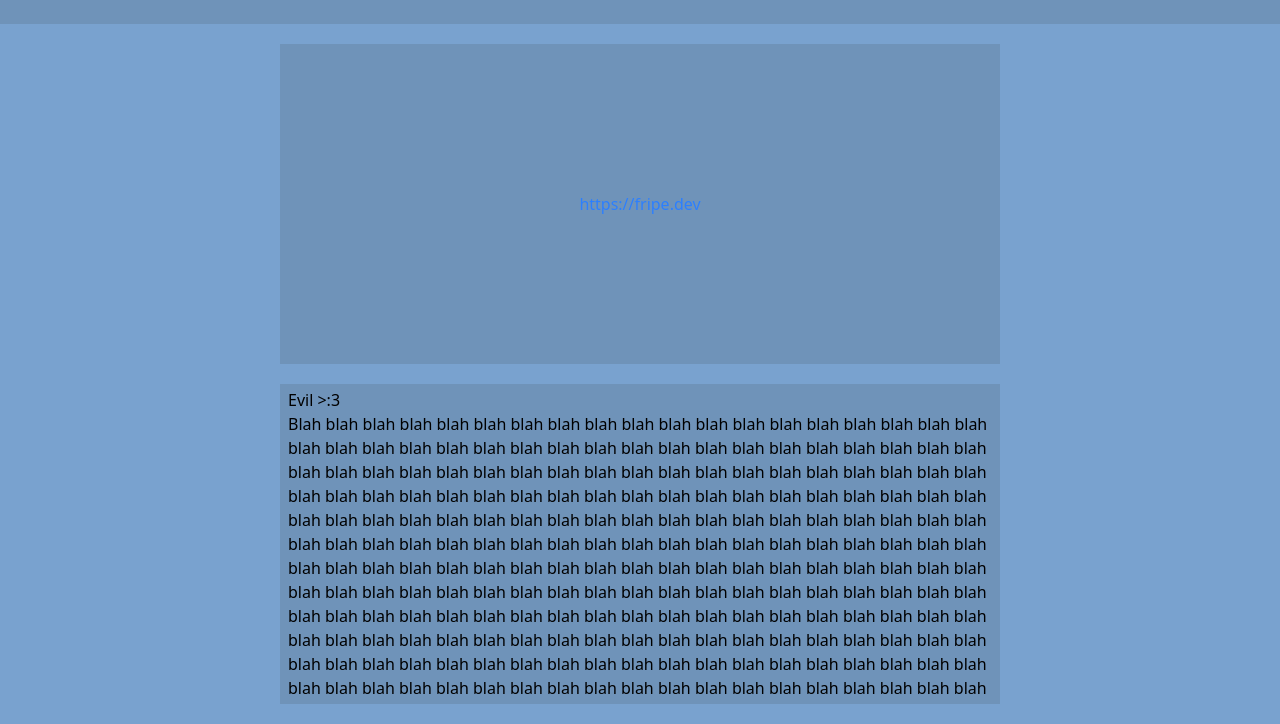
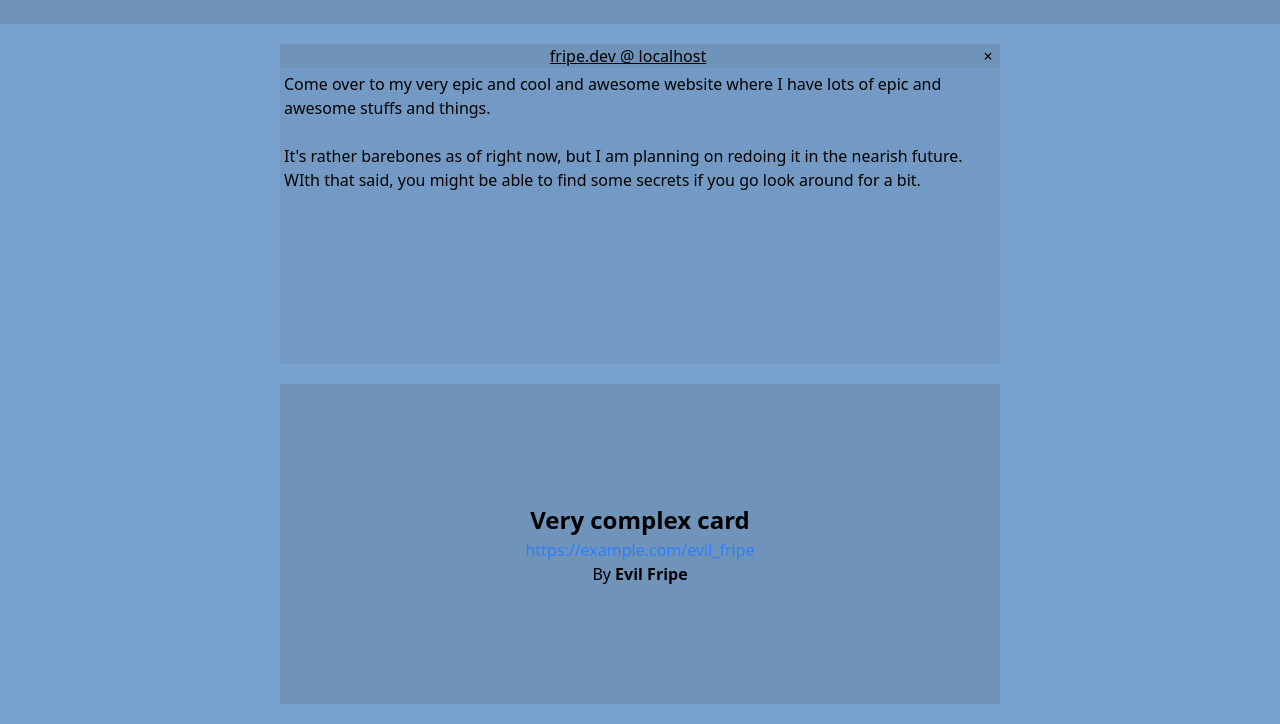
Before and after one commit to Fripe070/blahaj.group, an Astro site: page / in a window 1280 px wide. Shown: the part 200-924 px from the top of the page. Built offline with nearby package versions, Linux system fonts and the light colour scheme; Astro itself is replaced by a stand-in of ours.

Commit message:
Fill cards with content

```diff
--- a/src/cards/evil_fripe/card.astro
+++ b/src/cards/evil_fripe/card.astro
@@ -1,40 +1,20 @@
-<div class="bg-background-alt max-h-full max-w-full overflow-y-auto px-2 py-1">
-    Evil &gt:3
-    <br />
-    Blah blah blah blah blah blah blah blah blah blah blah blah blah blah blah blah blah blah blah blah
-    blah blah blah blah blah blah blah blah blah blah blah blah blah blah blah blah blah blah blah blah
-    blah blah blah blah blah blah blah blah blah blah blah blah blah blah blah blah blah blah blah blah
-    blah blah blah blah blah blah blah blah blah blah blah blah blah blah blah blah blah blah blah blah
-    blah blah blah blah blah blah blah blah blah blah blah blah blah blah blah blah blah blah blah blah
-    blah blah blah blah blah blah blah blah blah blah blah blah blah blah blah blah blah blah blah blah
-    blah blah blah blah blah blah blah blah blah blah blah blah blah blah blah blah blah blah blah blah
-    blah blah blah blah blah blah blah blah blah blah blah blah blah blah blah blah blah blah blah blah
-    blah blah blah blah blah blah blah blah blah blah blah blah blah blah blah blah blah blah blah blah
-    blah blah blah blah blah blah blah blah blah blah blah blah blah blah blah blah blah blah blah blah
-    blah blah blah blah blah blah blah blah blah blah blah blah blah blah blah blah blah blah blah blah
-    blah blah blah blah blah blah blah blah blah blah blah blah blah blah blah blah blah blah blah blah
-    blah blah blah blah blah blah blah blah blah blah blah blah blah blah blah blah blah blah blah blah
-    blah blah blah blah blah blah blah blah blah blah blah blah blah blah blah blah blah blah blah blah
-    blah blah blah blah blah blah blah blah blah blah blah blah blah blah blah blah blah blah blah blah
-    blah blah blah blah blah blah blah blah blah blah blah blah blah blah blah blah blah blah blah blah
-    blah blah blah blah blah blah blah blah blah blah blah blah blah blah blah blah blah blah blah blah
-    blah blah blah blah blah blah blah blah blah blah blah blah blah blah blah blah blah blah blah blah
-    blah blah blah blah blah blah blah blah blah blah blah blah blah blah blah blah blah blah blah blah
-    blah blah blah blah blah blah blah blah blah blah blah blah blah blah blah blah blah blah blah blah
-    blah blah blah blah blah blah blah blah blah blah blah blah blah blah blah blah blah blah blah blah
-    blah blah blah blah blah blah blah blah blah blah blah blah blah blah blah blah blah blah blah blah
-    blah blah blah blah blah blah blah blah blah blah blah blah blah blah blah blah blah blah blah blah
-    blah blah blah blah blah blah blah blah blah blah blah blah blah blah blah blah blah blah blah blah
-    blah blah blah blah blah blah blah blah blah blah blah blah blah blah blah blah blah blah blah blah
-    blah blah blah blah blah blah blah blah blah blah blah blah blah blah blah blah blah blah blah blah
-    blah blah blah blah blah blah blah blah blah blah blah blah blah blah blah blah blah blah blah blah
-    blah blah blah blah blah blah blah blah blah blah blah blah blah blah blah blah blah blah blah blah
-    blah blah blah blah blah blah blah blah blah blah blah blah blah blah blah blah blah blah blah blah
-    blah blah blah blah blah blah blah blah blah blah blah blah blah blah blah blah blah blah blah blah
-    blah blah blah blah blah blah blah blah blah blah blah blah blah blah blah blah blah blah blah blah
-    blah blah blah blah blah blah blah blah blah blah blah blah blah blah blah blah blah blah blah blah
-    blah blah blah blah blah blah blah blah blah blah blah blah blah blah blah blah blah blah blah blah
-    blah blah blah blah blah blah blah blah blah blah blah blah blah blah blah blah blah blah blah blah
-    blah blah blah blah blah blah blah blah blah blah blah blah blah blah blah blah blah blah blah blah
-    blah blah blah blah blah blah blah blah blah blah blah blah blah blah blah blah blah blah blah blah
+---
+import type { CardMeta } from "@/scripts/cards";
+
+interface Props {
+    meta: CardMeta;
+}
+const { meta } = Astro.props;
+---
+
+<div class="bg-background-alt flex h-full w-full flex-col items-center justify-center">
+    <h1>Very complex card</h1>
+    <a href={meta.url} class="font-mono text-blue-500 hover:underline">
+        {meta.url}
+    </a>
+    <p>
+        By <span class="font-semibold">
+            {meta.owner}
+        </span>
+    </p>
 </div>
--- a/src/cards/fripe/card.astro
+++ b/src/cards/fripe/card.astro
@@ -7,8 +7,31 @@ interface Props {
 const { meta } = Astro.props;
 ---
 
-<div class="bg-background-alt flex h-full w-full items-center justify-center">
-    <a href={meta.url} class="text-blue-500 hover:underline">
-        {meta.url}
-    </a>
+<div class="bg-background-alt/50 flex h-full w-full flex-col items-center justify-center">
+    <div class="bg-background-alt flex h-6 w-full items-center justify-between">
+        <div></div>
+        <a href={meta.url} class="underline">
+            {new URL(meta.url).hostname} @ {Astro.site?.hostname ?? "localhost"}
+        </a>
+        <div class="hover:bg-foreground/10 flex w-6 items-center justify-center">
+            <span>&times;</span>
+        </div>
+    </div>
+    <div class="w-full grow overflow-y-auto">
+        <p
+            contenteditable="true"
+            class:list={[
+                "text-foreground h-full w-full p-1",
+                "[&[contenteditable]]:focus:border-none [&[contenteditable]]:focus:outline-none",
+                "[&[contenteditable]]:active:border-none [&[contenteditable]]:active:outline-none",
+            ]}
+        >
+            Come over to my very epic and cool and awesome website where I have lots of epic and
+            awesome stuffs and things.
+            <br />
+            <br />
+            It's rather barebones as of right now, but I am planning on redoing it in the nearish future.
+            WIth that said, you might be able to find some secrets if you go look around for a bit.
+        </p>
+    </div>
 </div>
```
